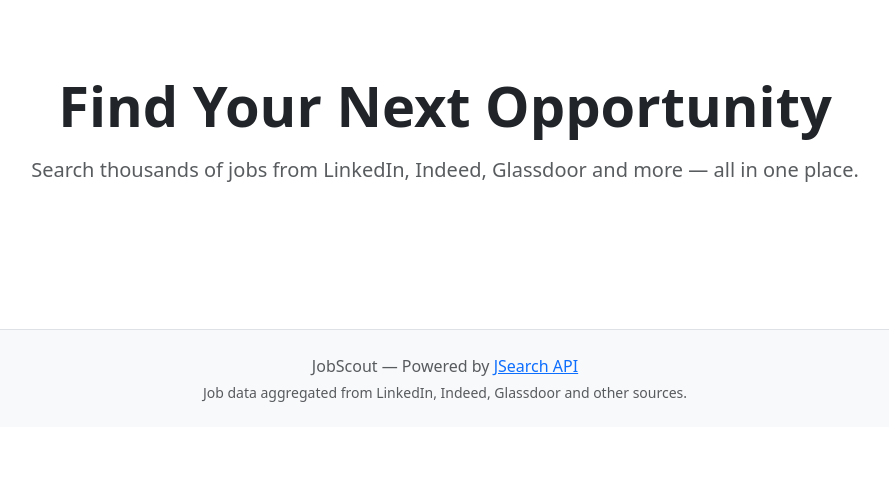
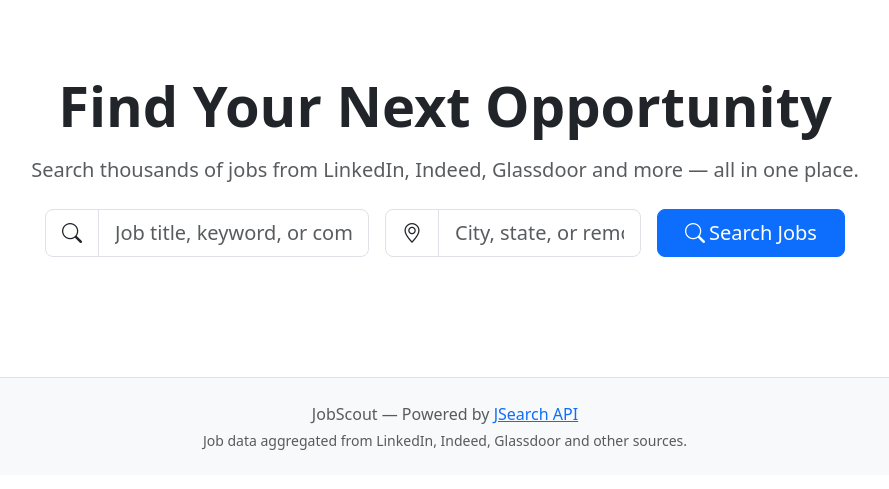
Before and after one commit to Hassanah-dev006/Web_Infrastructure_Summative, a Flask app: page / in a window 1280 px wide. Shown: the part 56-545 px from the top of the page, without its empty margins (195-1084 px from the left). Run offline with Flask 3, Linux system fonts and the light colour scheme.

Commit message:
Add search form with keyword and location inputs

```diff
--- a/templates/index.html
+++ b/templates/index.html
@@ -6,5 +6,29 @@
 <div class="hero-section text-center py-5">
     <h1 class="display-4 fw-bold mb-3">Find Your Next Opportunity</h1>
     <p class="lead text-muted mb-4">Search thousands of jobs from LinkedIn, Indeed, Glassdoor and more — all in one place.</p>
+
+    <form action="/search" method="GET" class="search-form mx-auto" style="max-width: 800px;">
+        <div class="row g-3">
+            <div class="col-md-5">
+                <div class="input-group input-group-lg">
+                    <span class="input-group-text bg-white"><i class="bi bi-search"></i></span>
+                    <input type="text" class="form-control" name="query"
+                           placeholder="Job title, keyword, or company" required>
+                </div>
+            </div>
+            <div class="col-md-4">
+                <div class="input-group input-group-lg">
+                    <span class="input-group-text bg-white"><i class="bi bi-geo-alt"></i></span>
+                    <input type="text" class="form-control" name="location"
+                           placeholder="City, state, or remote">
+                </div>
+            </div>
+            <div class="col-md-3">
+                <button type="submit" class="btn btn-primary btn-lg w-100">
+                    <i class="bi bi-search me-1"></i>Search Jobs
+                </button>
+            </div>
+        </div>
+    </form>
 </div>
 {% endblock %}
```
